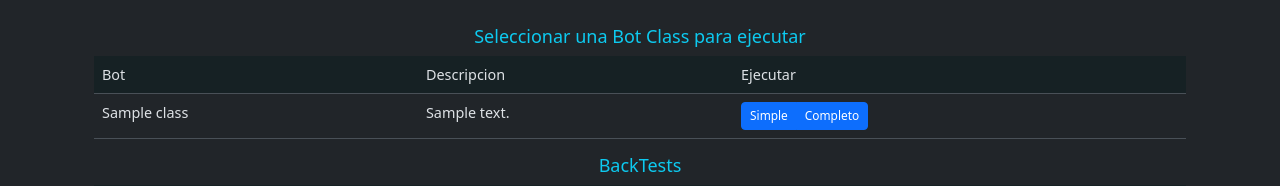
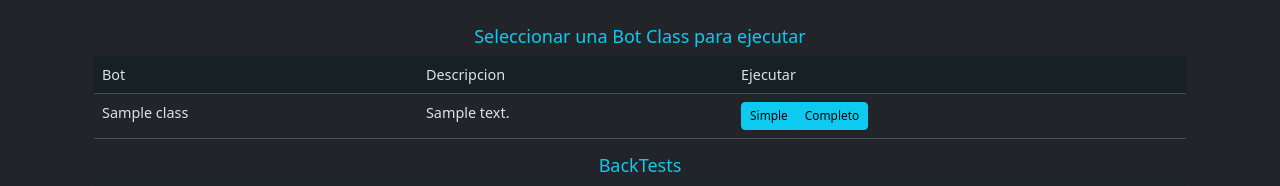
Before and after one commit to lbisaro/ie, a Django app: template bot/templates/backtest.html in a window 1280 px wide. Shown: the part 62-248 px from the top of the page. Run offline with Django 4.2, Linux system fonts and the light colour scheme; the template is opened without the code that fills it: most values are stand-ins (such as "Sample title", 1, 10 or a date in 2020); some libraries are stand-ins or nearby versions.

Commit message:
Update backtest.html

```diff
--- a/bot/templates/backtest.html
+++ b/bot/templates/backtest.html
@@ -35,8 +35,8 @@
                     <td>{{e.descripcion}}</td>
                     <td>
                         <div class="btn-group" role="group" aria-label="Basic example">
-                            <span class="btn btn-primary btn-sm" onclick="prueba_simple('{{e.class}}')" >Simple</span>
-                            <span class="btn btn-primary btn-sm" onclick="prueba_completa('{{e.class}}')" >Completo</span>
+                            <span class="btn btn-info btn-sm" onclick="prueba_simple('{{e.class}}')" >Simple</span>
+                            <span class="btn btn-info btn-sm" onclick="prueba_completa('{{e.class}}')" >Completo</span>
                         </div>
                     </td>
                 </tr>
```
